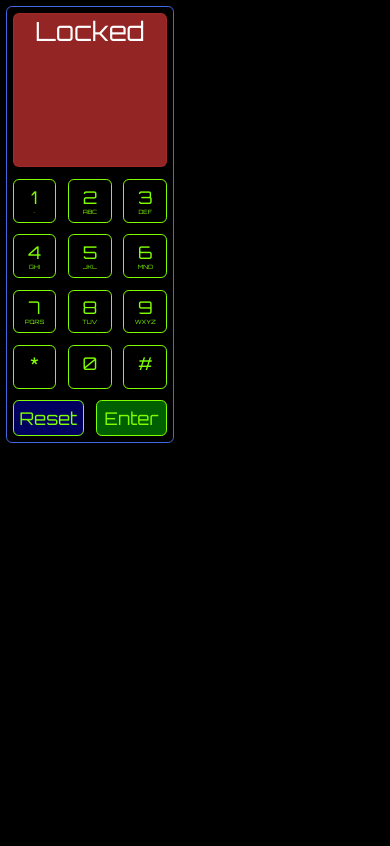
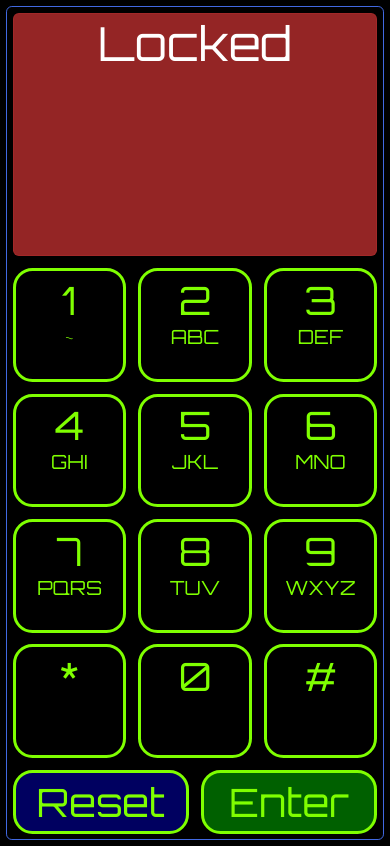
Before and after one commit to ladysinya/ladysinya.github.io, a website: page keypad/index.html in a window 390 px wide. Drawn offline with Linux system fonts and the light colour scheme.

Commit message:
more mobile attempts

```diff
--- a/keypad/style.scss
+++ b/keypad/style.scss
@@ -1,7 +1,7 @@
 html {
 	margin: 0;
 	padding: 0;
-    width: fit-content;
+    // width: fit-content;
 
 }
 
@@ -12,7 +12,7 @@ body {
 	margin: 1.5em; //24px
 	background-color: black;
 	font-family: "Orbitron", sans-serif;
-    width: fit-content;
+    // width: fit-content;
 }
 
 .main {
@@ -23,6 +23,7 @@ body {
 	margin: 1em; //16px
 	border: 1px solid royalblue;
     flex-flow: column-reverse;
+    width: 100%;
 }
 
 .keypad-numbers {
@@ -36,9 +37,9 @@ body {
 	user-select: none;
 	display: flex;
 	flex-direction: column;
-	border: 1px solid #7fff00;
+	border: 3px solid #7fff00;
 	border-radius: 1em; // 16px
-	padding: 1em; // 16px
+	padding: 0.25em; // 16px
 	aspect-ratio: 1;
 	text-align: center;
 	width: 100%;
@@ -46,6 +47,7 @@ body {
 	color: #7fff00;
 	background-color: transparent;
 	grid-column: span 2;
+    font-size: 5vw;
 
 	&:active {
 		box-shadow: 0px 0px 0.75em 0.75em #008000; // 0px 0px 12px 12px
@@ -58,7 +60,7 @@ body {
 	}
 
 	&::before {
-		font-size: 3em; //48px
+		font-size: 2em; //48px
 		content: attr(data-btn-out);
 	}
 }
@@ -159,13 +161,13 @@ body {
 	display: flex;
 	flex-direction: column;
 	justify-content: space-between;
-    aspect-ratio: 1;
+    aspect-ratio: 1.5;
 
 	.lock-status-indicator {
 		&:after {
 			display: flex;
 			justify-content: center;
-			font-size: 4.5em; // 72px
+			font-size: 8em; // 72px
 			color: white;
 			margin-bottom: auto 0;
 			flex: 1;
```
Also changed, not shown: keypad/style.css.
